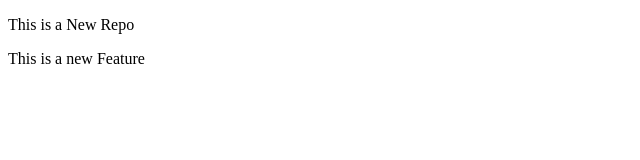
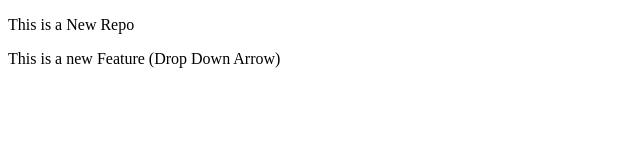
Before and after one commit to ManthanNagose/localrepo, a plain HTML site: page index.html in a window 1280 px wide. Shown: the whole page, without its empty margins (0-640 px from the left). Drawn offline with Linux system fonts and the light colour scheme.

Commit message:
Add drop down

```diff
--- a/index.html
+++ b/index.html
@@ -7,6 +7,6 @@
 </head>
 <body>
     <p>This is a New Repo</p>
-    <p>This is a new Feature</p>
+    <p>This is a new Feature (Drop Down Arrow) </p>
 </body>
 </html>
```
